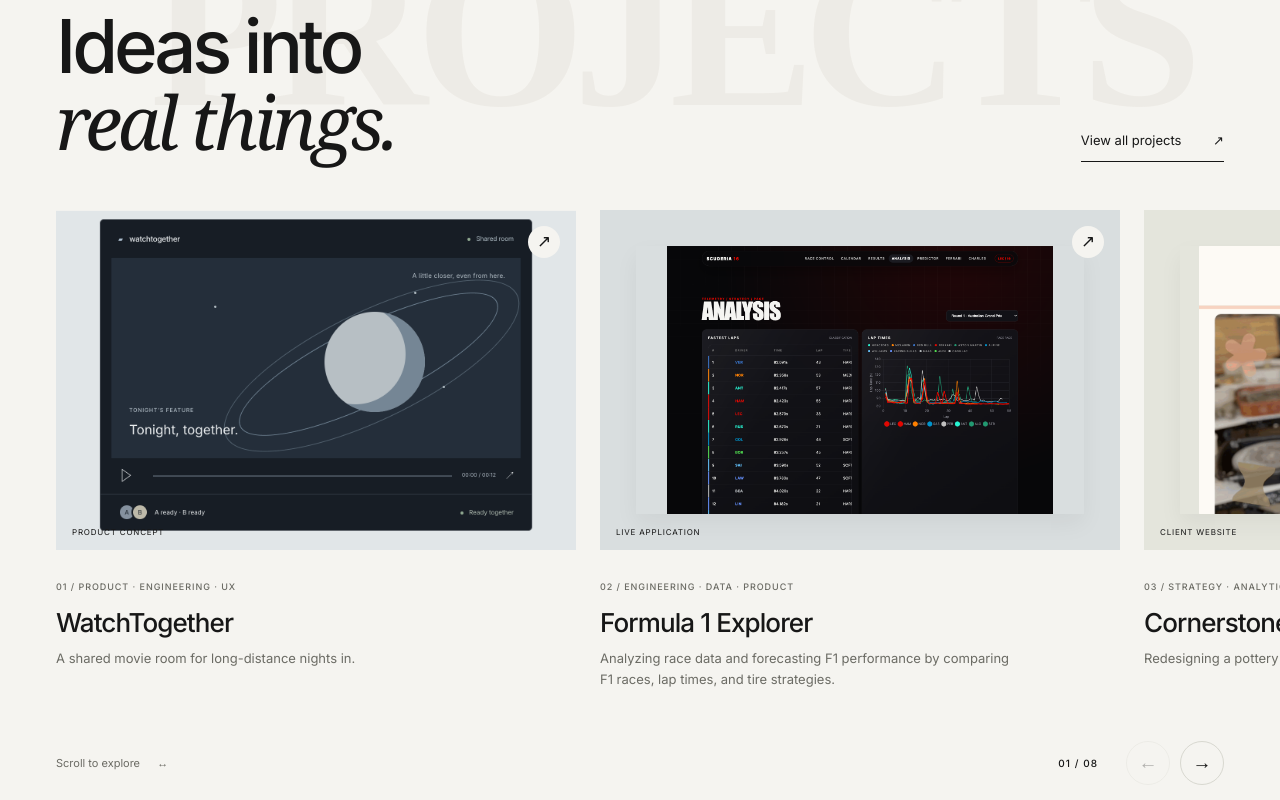
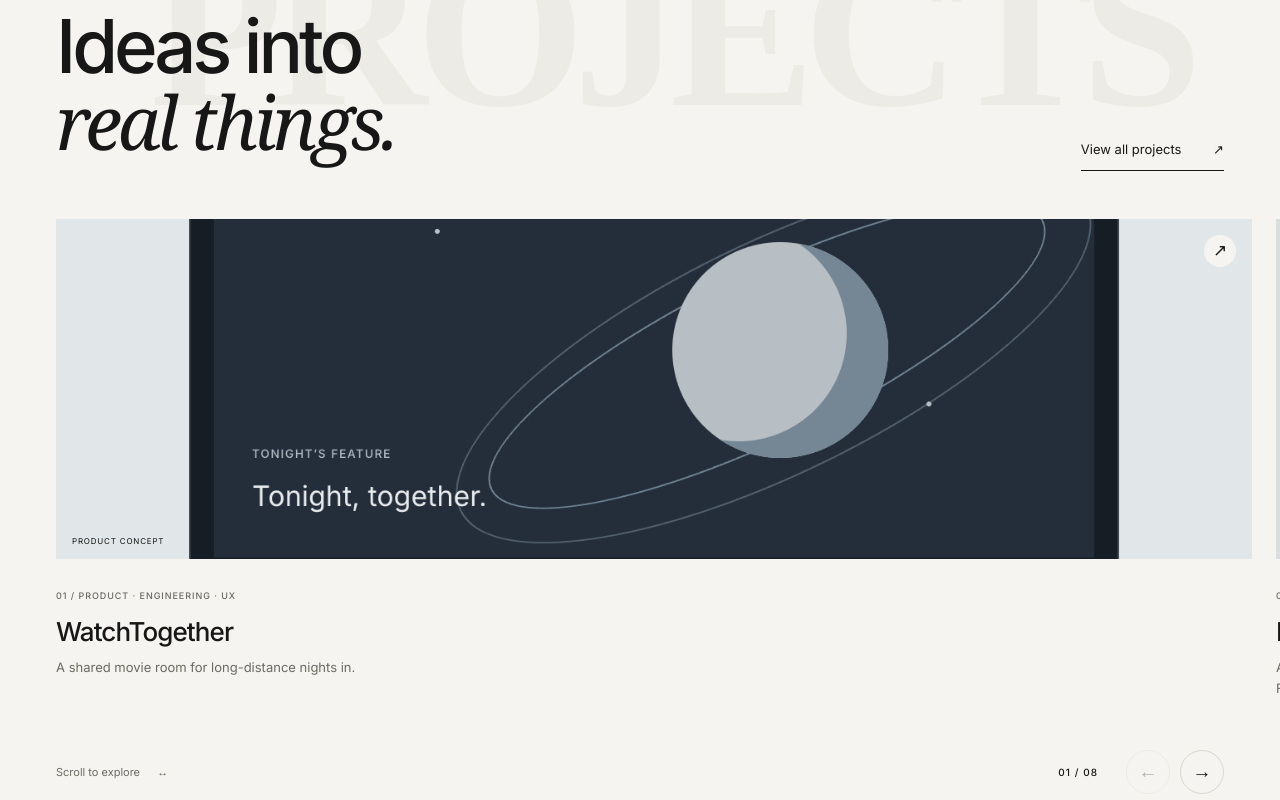
Before and after one commit to emilyhychang/emilyhychang.github.io, a React (Vite) app: page / in a window 1280 px wide. Shown: the part 980-1780 px from the top of the page. Built offline with nearby package versions, Linux system fonts and the light colour scheme.

Commit message:
projects watermark fix

```diff
--- a/src/components/BehavioralCaseDetails.tsx
+++ b/src/components/BehavioralCaseDetails.tsx
@@ -39,7 +39,7 @@
       <figcaption>
         {visual.caption}{" "}
         <a href={src} target="_blank" rel="noreferrer">
-          View full size ↗
+          View full size &#8599;
         </a>
       </figcaption>
     </figure>
--- a/src/components/CaseStudyDialog.tsx
+++ b/src/components/CaseStudyDialog.tsx
@@ -317,7 +317,7 @@
               }}
             >
               <span className="eyebrow">Next project</span>
-              <span>{next.title} ↗</span>
+              <span>{next.title} &#8599;</span>
             </button>
           </div>
         </div>
--- a/src/components/CommandPalette.tsx
+++ b/src/components/CommandPalette.tsx
@@ -143,7 +143,7 @@
               }}
             >
               <span>{option.label}</span>
-              <span>{option.disabled ? "Unavailable" : "↗"}</span>
+              <span>{option.disabled ? "Unavailable" : "&#8599;"}</span>
             </li>
           ))}
         </ul>
--- a/src/components/LMACaseDetails.tsx
+++ b/src/components/LMACaseDetails.tsx
@@ -20,7 +20,7 @@
         ServiceTitan File Cleaner · Upload screen for the export and two
         datasets.{" "}
         <a href={src} target="_blank" rel="noreferrer">
-          View full size ↗
+          View full size &#8599;
         </a>
       </figcaption>
     </figure>
--- a/src/components/MotionDetails.tsx
+++ b/src/components/MotionDetails.tsx
@@ -76,7 +76,7 @@
     >
       {children}
       <button className="visual-open" aria-label={label} onClick={onOpen}>
-        View case <span aria-hidden="true">↗</span>
+        View case <span aria-hidden="true">&#8599;</span>
       </button>
       {visible && (
         <motion.span
@@ -84,7 +84,7 @@
           style={{ x: sx, y: sy }}
           aria-hidden="true"
         >
-          {label} ↗
+          {label} &#8599;
         </motion.span>
       )}
     </div>
--- a/src/components/ProjectCaseDetails.tsx
+++ b/src/components/ProjectCaseDetails.tsx
@@ -21,7 +21,7 @@
         dollars per person; life expectancy is in years. This association does
         not establish causation.{" "}
         <a href={src} target="_blank" rel="noreferrer">
-          View full size ↗
+          View full size &#8599;
         </a>
       </figcaption>
     </figure>
--- a/src/components/ProjectGallery.tsx
+++ b/src/components/ProjectGallery.tsx
@@ -89,7 +89,7 @@
           </h2>
         </div>
         <a className="all-projects-link" href="#/projects">
-          View all projects <span aria-hidden="true">↗</span>
+          View all projects <span aria-hidden="true">&#8599;</span>
         </a>
       </div>
       <div
@@ -134,7 +134,7 @@
                 />
                 <span className="gallery-cover-label">{cover.label}</span>
                 <span className="gallery-open" aria-hidden="true">
-                  ↗
+                  &#8599;
                 </span>
               </div>
               <div className="gallery-card-meta">
--- a/src/components/ProjectVisuals.tsx
+++ b/src/components/ProjectVisuals.tsx
@@ -81,7 +81,7 @@
           <span className="time-code">
             00:{String(elapsed).padStart(2, "0")} / 00:12
           </span>
-          <span aria-hidden="true">↗</span>
+          <span aria-hidden="true">&#8599;</span>
         </div>
         <div className="watch-bottom">
           <span>
@@ -197,7 +197,7 @@
         </div>
         <div className="deck-footer">
           <span>{slides[slide].footer}</span>
-          <span>↗</span>
+          <span>&#8599;</span>
         </div>
       </motion.div>
       <div className="deck-controls">
--- a/src/components/SelectedWork.tsx
+++ b/src/components/SelectedWork.tsx
@@ -143,7 +143,7 @@
         </span>
         <Magnetic>
           <button className="case-link" onClick={() => onOpen(project.id)}>
-            View case study <span aria-hidden="true">↗</span>
+            View case study <span aria-hidden="true">&#8599;</span>
           </button>
         </Magnetic>
       </div>
--- a/src/components/SmartBasketDetails.tsx
+++ b/src/components/SmartBasketDetails.tsx
@@ -16,7 +16,7 @@
             <div key={tool}>
               <span>0{index + 1}</span>
               <strong>{tool}</strong>
-              <span aria-hidden="true">↗</span>
+              <span aria-hidden="true">&#8599;</span>
             </div>
           ),
         )}
@@ -46,7 +46,7 @@
       <figcaption>
         Team prototype and milestone iterations.{" "}
         <a href={src} target="_blank" rel="noreferrer">
-          View full size ↗
+          View full size &#8599;
         </a>
       </figcaption>
     </figure>
@@ -99,7 +99,7 @@
             <figcaption>
                 {item.caption}{" "}
                 <a href={src} target="_blank" rel="noreferrer">
-                  View full size ↗
+                  View full size &#8599;
                 </a>
               </figcaption>
           </figure>
--- a/src/index.css
+++ b/src/index.css
@@ -2690,6 +2690,7 @@
   letter-spacing: -0.055em;
   font-weight: 450;
   margin-top: 25px;
+  padding-bottom: 0.12em;
 }
 .gallery-heading em {
   font-family: Georgia, serif;
@@ -2756,6 +2757,11 @@
   font-size: 8px;
   text-transform: uppercase;
   letter-spacing: 0.1em;
+}
+.gallery-open,
+.all-projects-link span {
+  font-family: Arial, sans-serif;
+  font-variant-emoji: text;
 }
 .gallery-open {
   position: absolute;
@@ -3174,7 +3180,8 @@
 /* PROJECTS background word */
 .home-gallery {
   position: relative;
-  overflow: hidden;
+  overflow-x: clip;
+  overflow-y: visible;
   isolation: isolate;
 }
 
@@ -3207,7 +3214,41 @@
 }
 
 .gallery-heading,
-.project-gallery-rail,
+/* MOBILE PROJECT GALLERY */
+.project-gallery-rail {
+  overflow-x: auto;
+  overflow-y: hidden;
+  scrollbar-width: none;
+  -ms-overflow-style: none;
+}
+.project-gallery-rail {
+  overflow-x: auto;
+  overflow-y: hidden;
+
+  /* hide scrollbar */
+  scrollbar-width: none;
+  -ms-overflow-style: none;
+}
+
+.project-gallery-rail::-webkit-scrollbar {
+  display: none;
+}
+
+.gallery-card {
+  flex: 0 0 calc(100vw - 84px);
+  width: calc(100vw - 84px);
+  scroll-snap-align: start;
+}
+
+.gallery-cover {
+  width: 100%;
+}
+
+.gallery-cover img {
+  width: 100%;
+  height: auto;
+  display: block;
+}
 .gallery-footer {
   position: relative;
   z-index: 1;
```
Also changed, not shown: 1 other file (tests, documents, lock files or other folders).
